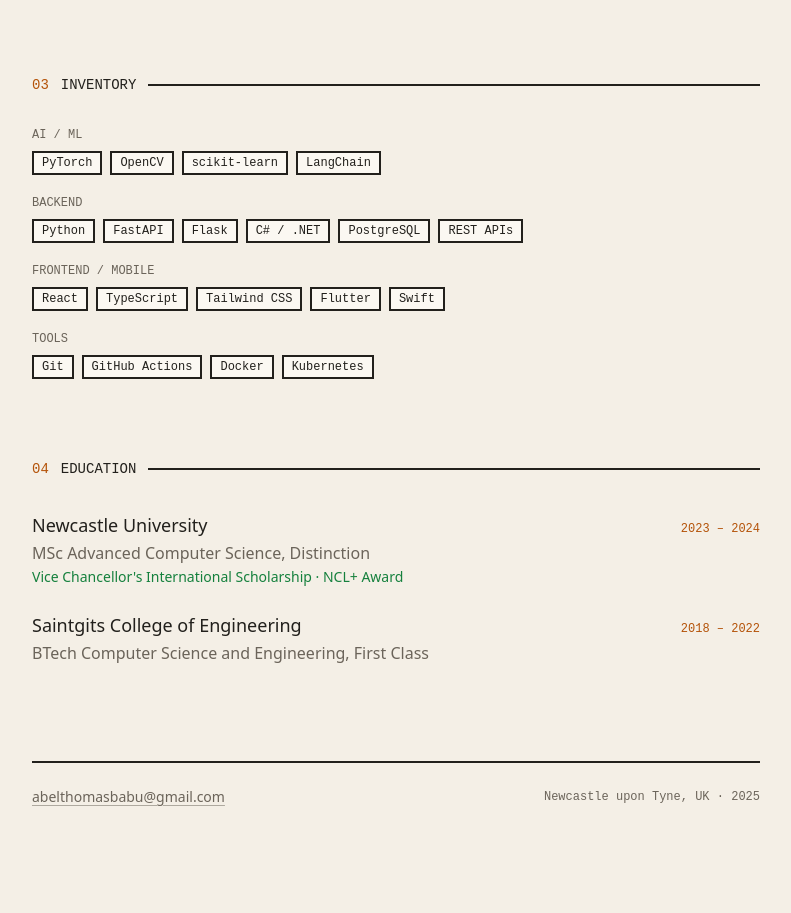
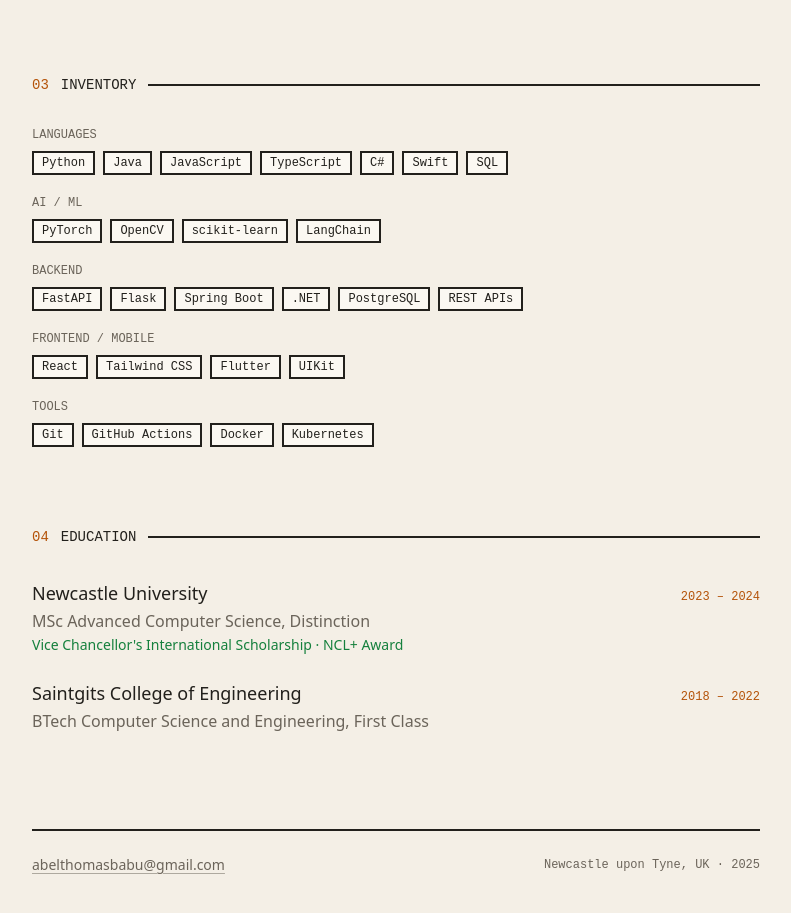
Before and after one commit to abelthomasbabu/My-Portfolio, a React (Vite) app: page / in a window 1280 px wide. Shown: the part 1720-2633 px from the top of the page, without its empty margins (244-1035 px from the left). Built offline with nearby package versions, Linux system fonts and the light colour scheme.

Commit message:
fix: restore Java, JavaScript and SQL; add Languages group and Spring Boot
Co-Authored-By: Claude Opus 5.5 <noreply@anthropic.com>

```diff
--- a/src/data/content.js
+++ b/src/data/content.js
@@ -75,9 +75,10 @@ export const experience = [
 ];
 
 export const skills = [
+  { group: "Languages", items: ["Python", "Java", "JavaScript", "TypeScript", "C#", "Swift", "SQL"] },
   { group: "AI / ML", items: ["PyTorch", "OpenCV", "scikit-learn", "LangChain"] },
-  { group: "Backend", items: ["Python", "FastAPI", "Flask", "C# / .NET", "PostgreSQL", "REST APIs"] },
-  { group: "Frontend / Mobile", items: ["React", "TypeScript", "Tailwind CSS", "Flutter", "Swift"] },
+  { group: "Backend", items: ["FastAPI", "Flask", "Spring Boot", ".NET", "PostgreSQL", "REST APIs"] },
+  { group: "Frontend / Mobile", items: ["React", "Tailwind CSS", "Flutter", "UIKit"] },
   { group: "Tools", items: ["Git", "GitHub Actions", "Docker", "Kubernetes"] },
 ];
 
```
Also changed, not shown: 1 other file (tests, documents, lock files or other folders).
